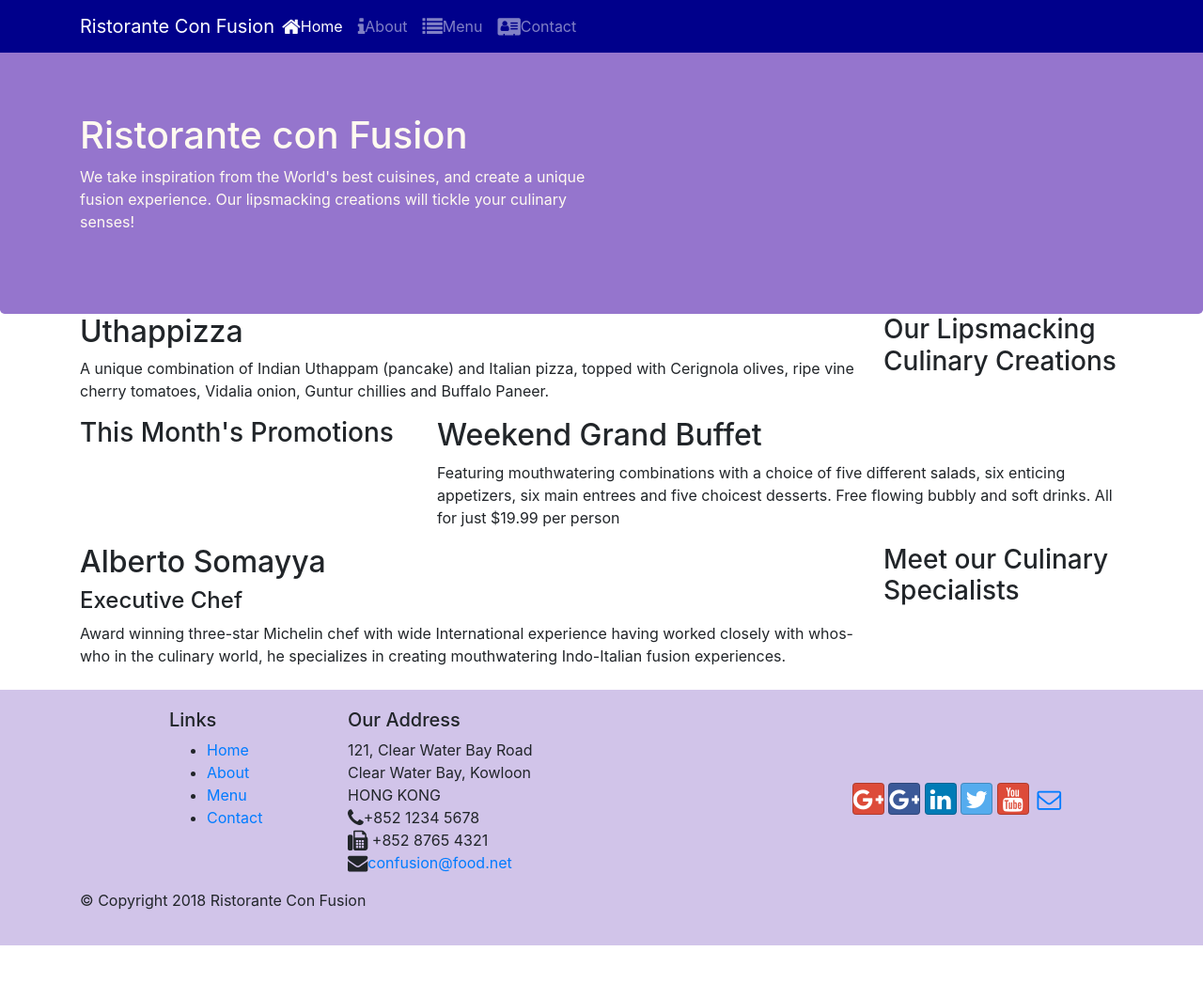
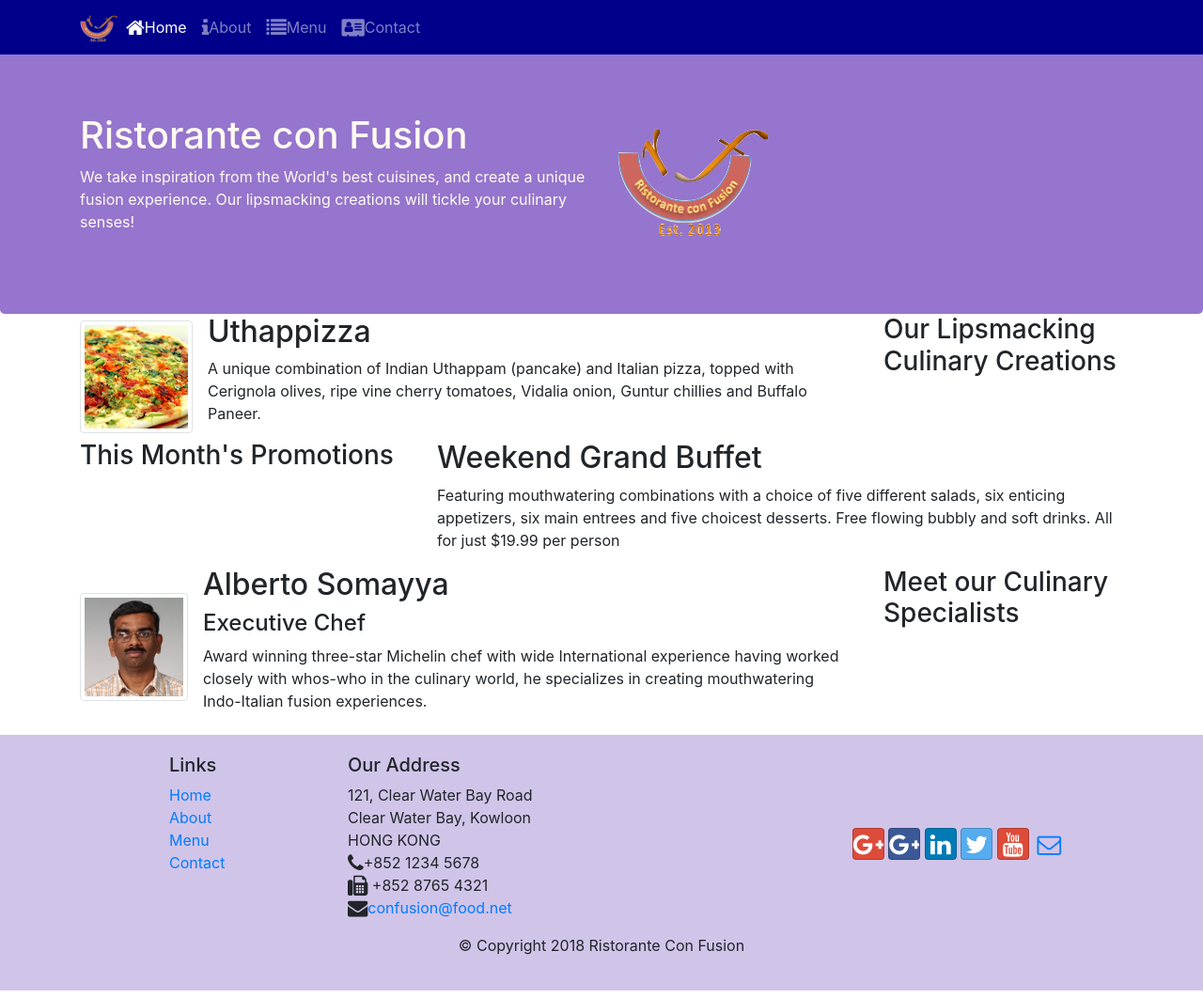
Before and after one commit to Naveen0029/bootstrap4, a website: page index.html in a window 1280 px wide. Shown: the whole page at 94% size. Before the commit the page ends 1014 px from the top, so only its background shows below. Drawn offline with nearby package versions, Linux system fonts and the light colour scheme; files whose address does not match are found by name.

Commit message:
images and media

```diff
--- a/index.html
+++ b/index.html
@@ -9,7 +9,7 @@
 
      <!-- Bootstrap CSS -->
      <link rel="stylesheet" href="node_modules/bootstrap/dist/css/bootstrap.min.css">
-     <link rel="stylesheet" href="C:\Users\navee\Desktop\coursera\Bootstrap4\conFusion\styles.css">
+     <link rel="stylesheet" href="C:\Users\Bishnoi\Desktop\coursera\Bootstrap4\conFusion\styles.css">
      <link rel="stylesheet" href="node_modules/font-awesome/css/font-awesome.min.css">
      <link rel="stylesheet" href="node_modules/bootstrap-social/bootstrap-social.css">
     <title>Ristorante Con Fusion</title>
@@ -21,7 +21,7 @@
          <button class="navbar-toggler" type="button" data-toggle="collapse" data-target="#Navbar">
              <span class="navbar-toggler-icon"></span>
          </button>
-         <a class="navbar-brand mr-auto" href="#">Ristorante Con Fusion</a>
+         <a class="navbar-brand mr-auto" href="#"><img src="img/logo.png" height="30" width="41"></a>
          <div class="collapse navbar-collapse" id="Navbar">
 
 
@@ -43,7 +43,8 @@
                     <h1>Ristorante con Fusion</h1>
                     <p>We take inspiration from the World's best cuisines, and create a unique fusion experience. Our lipsmacking creations will tickle your culinary senses!</p>
                 </div>
-                <div class="col-12 col-sm">
+               <div class="col-12 col-sm align-self-center">
+                    <img src="img/logo.png" class="img-fluid">
                 </div>
             </div>
         </div>
@@ -55,8 +56,16 @@
                 <h3>Our Lipsmacking Culinary Creations</h3>
             </div>
             <div class="col col-sm order-sm-first col-md">
-                <h2>Uthappizza</h2>
-                <p>A unique combination of Indian Uthappam (pancake) and Italian pizza, topped with Cerignola olives, ripe vine cherry tomatoes, Vidalia onion, Guntur chillies and Buffalo Paneer.</p>
+                <div class="media">
+                    <img class="d-flex mr-3 img-thumbnail align-self-center"
+                    src="img/uthappizza.png" alt="uthappizza">
+                    <div class="media-body">
+                        <h2 class="mt-0">Uthappizza</h2>
+                        <p class="d-none d-sm-block">A unique combination of Indian Uthappam (pancake) and Italian pizza, topped with Cerignola olives, ripe vine cherry tomatoes, Vidalia onion, Guntur chillies and Buffalo Paneer.</p>
+                    </div>
+
+                </div>
+
             </div>
         </div>
 
@@ -76,9 +85,17 @@
                 <h3>Meet our Culinary Specialists</h3>
             </div>
             <div class="col col-sm order-sm-first col-md">
-                <h2>Alberto Somayya</h2>
-                <h4>Executive Chef</h4>
-                <p>Award winning three-star Michelin chef with wide International experience having worked closely with whos-who in the culinary world, he specializes in creating mouthwatering Indo-Italian fusion experiences. </p>
+                <div class="media">
+                    <img class="d-flex mr-3 img-thumbnail align-self-center"
+                    src="img/alberto.png" alt="alberto">
+                    <div class="media-body">
+                        <h2 class="mt-0">Alberto Somayya</h2>
+                        <h4>Executive Chef</h4>
+                        <p class="d-none d-sm-block">Award winning three-star Michelin chef with wide International experience having worked closely with whos-who in the culinary world, he specializes in creating mouthwatering Indo-Italian fusion experiences. </p>
+                    </div>
+
+                </div>
+
             </div>
         </div>
     </div>
@@ -88,7 +105,7 @@
             <div class="row">
                 <div class="col-4 offset-1 col-sm-2">
                     <h5>Links</h5>
-                    <ul>
+                    <ul class="list-unstyled">
                         <li><a href="#">Home</a></li>
                         <li><a href="#">About</a></li>
                         <li><a href="#">Menu</a></li>
@@ -117,7 +134,7 @@
                     </div>
                 </div>
            </div>
-           <div class="row">
+           <div class="row justify-content-center">
                 <div class="col-auto">
                     <p>© Copyright 2018 Ristorante Con Fusion</p>
                 </div>
```
Also changed, not shown: aboutus.html (+4 -3 lines), contactus.html (+4 -3 lines), conFusion/img/alberto.png (added), conFusion/img/buffet.png (added), conFusion/img/logo.png (added), conFusion/img/uthappizza.png (added), conFusion/styles.css (renamed from styles.css), img/alberto.png (added), img/buffet.png (added), img/logo.png (added), img/uthappizza.png (added), 2 other files.
